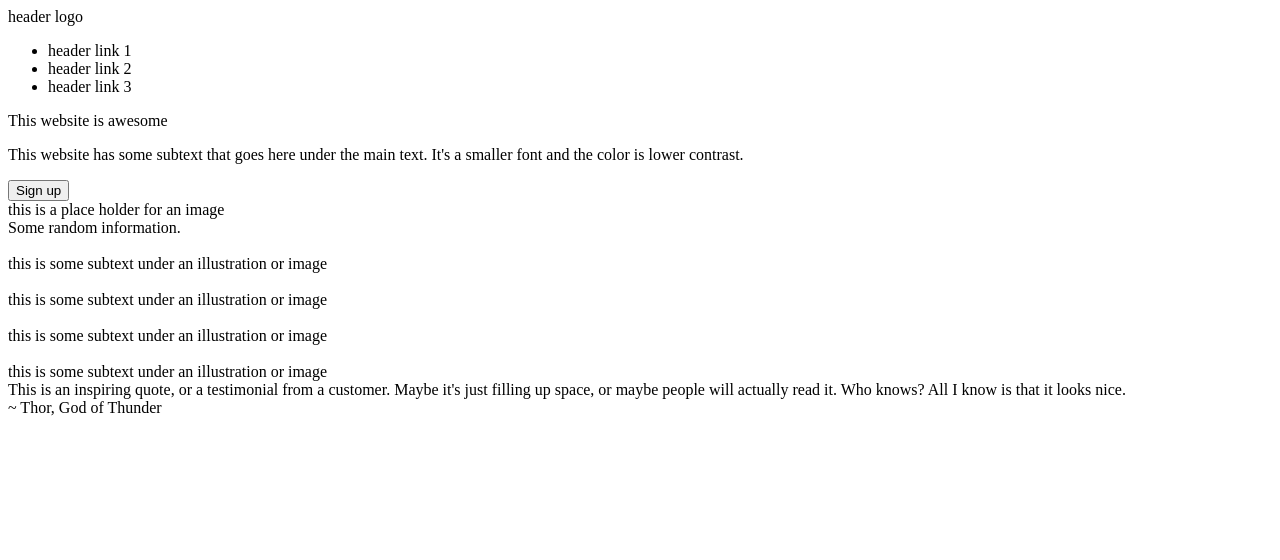
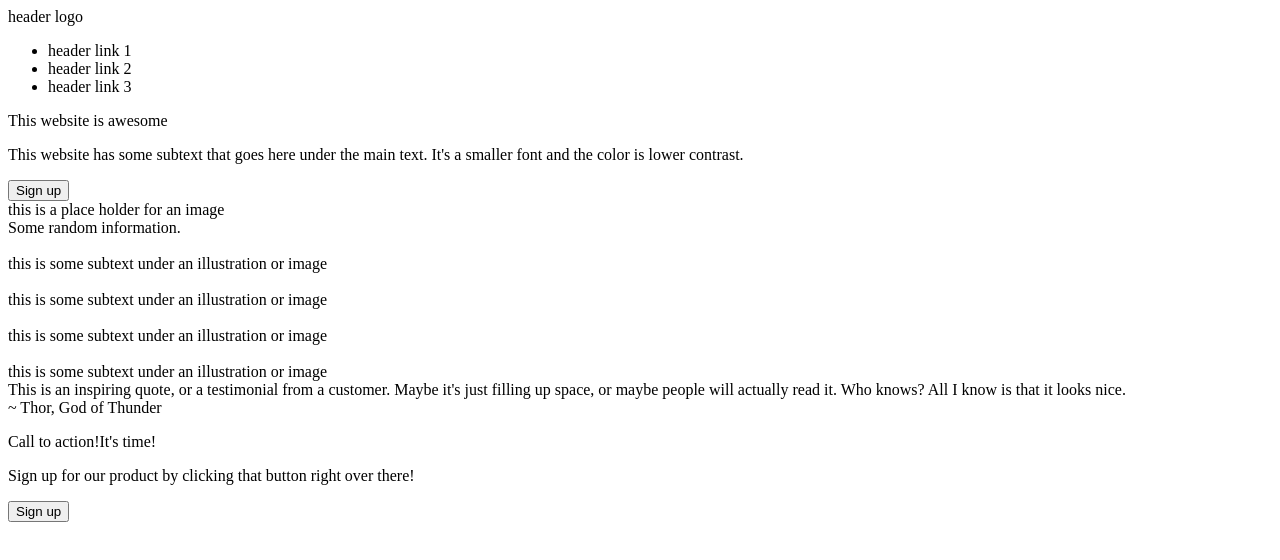
Before and after one commit to Alfredchanja/odin-landing-page-project, a plain HTML site: page index.html in a window 1280 px wide. Drawn offline with Linux system fonts and the light colour scheme.

Commit message:
Add html CTA section.

```diff
--- a/index.html
+++ b/index.html
@@ -64,5 +64,16 @@
                 ~ Thor, God of Thunder
             </div>
         </div>
+
+        <!-- The CTA section -->
+         <div>
+            <div>
+                <p>Call to action!It's time!</p>
+                <p>Sign up for our product by clicking that button right over there!</p>
+            </div>
+            <div>
+                <button>Sign up</button>
+            </div>
+         </div>
     </body>
 </html>
```
